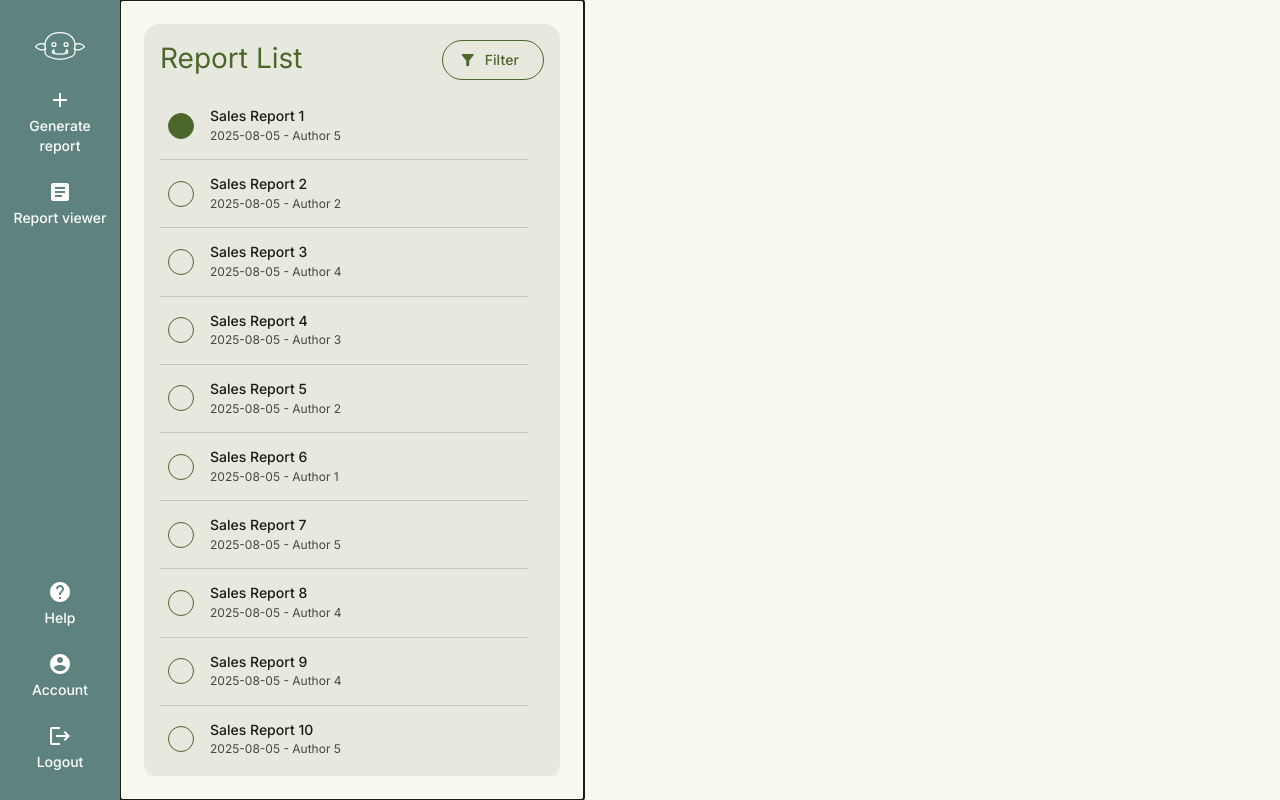
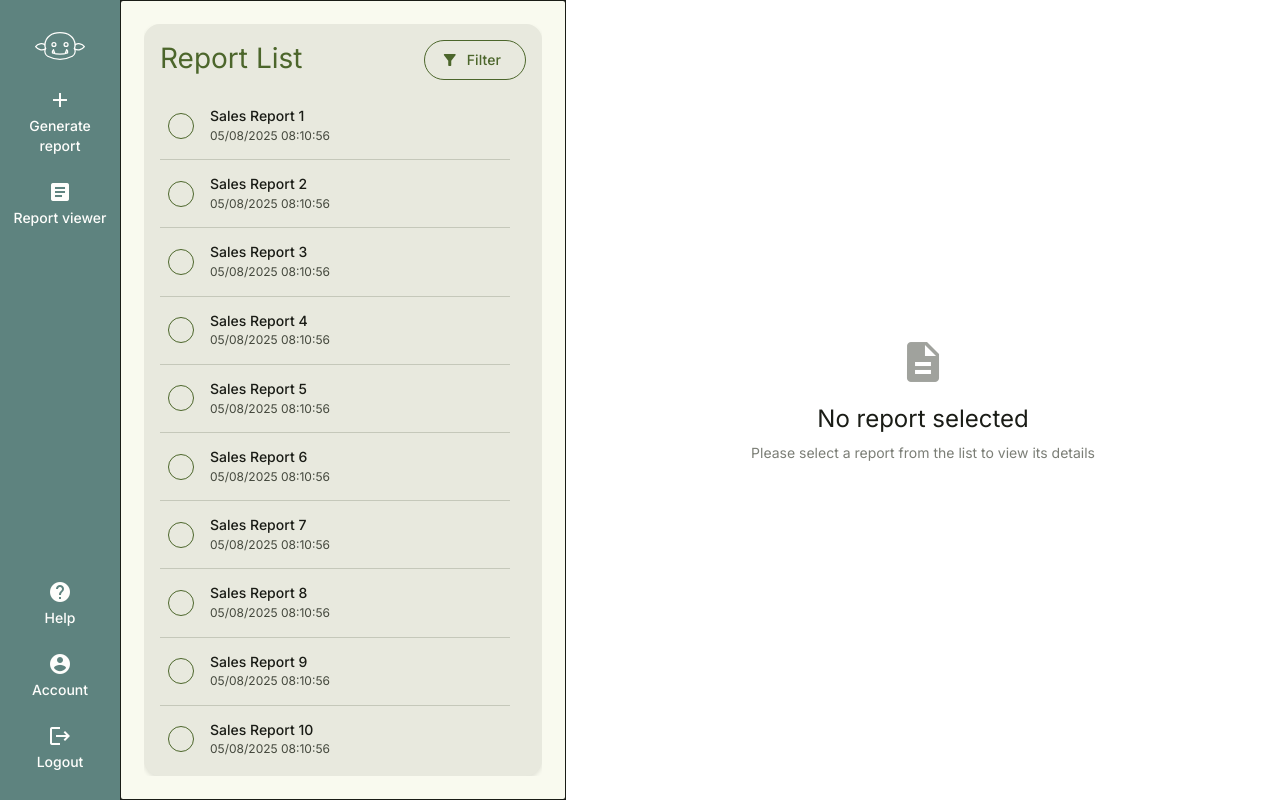
Before and after one commit to jaimeAlorg/Report-builder-tool, an Angular app: page /reports in a window 1280 px wide. Built offline with nearby package versions, Linux system fonts and the light colour scheme.

Commit message:
feat(reports): Implemented no report selected container

```diff
--- a/src/app/components/report-list-card/report-list-card.html
+++ b/src/app/components/report-list-card/report-list-card.html
@@ -10,7 +10,10 @@
     <div class="card-report-container" *ngFor="let report of reportList">
       <div class="card-report" (click)="onReportClick(report)">
         <div class="card-bullet-container">
-          <div class="card-bullet" [class.selected]="report.selected"></div>
+          <div
+            class="card-bullet"
+            [class.selected]="report.selected && !isMobileView"
+          ></div>
         </div>
         <div class="card-information">
           <div class="information-top">
@@ -18,8 +21,8 @@
           </div>
           <div class="information-bottom">
             <p class="report-meta">
-              {{ report.creationDate }} -
-              {{ report.author }}
+              {{ report.creationDate }}
+              {{ report.creationTime }}
             </p>
           </div>
         </div>
--- a/src/app/components/report-list-card/report-list-card.ts
+++ b/src/app/components/report-list-card/report-list-card.ts
@@ -1,4 +1,4 @@
-import { CommonModule } from '@angular/common';
+import { CommonModule, formatDate } from '@angular/common';
 import { Component, EventEmitter, Input, OnInit, Output } from '@angular/core';
 import { MatButtonModule } from '@angular/material/button';
 import { MatDividerModule } from '@angular/material/divider';
@@ -13,8 +13,10 @@ import { reportItemDTO } from '../../models/report-dtos';
   styleUrl: './report-list-card.scss'
 })
 export class ReportListCard implements OnInit {
-  @Output() reportSelected: EventEmitter<number> = new EventEmitter<number>();
+  @Output() reportSelected: EventEmitter<number | null> = new EventEmitter<number | null>();
+  @Input() isMobileView: boolean = false;
   reportList: reportItemDTO[] = [];
+  selectedReport: reportItemDTO | null = null;
 
   constructor(private reportService: ReportService) { }
 
@@ -22,12 +24,19 @@ export class ReportListCard implements OnInit {
     this.getReportList();
   }
 
+  ngOnChanges(): void {
+    if (!this.isMobileView) {
+      this.reportList.forEach(report => report.selected = false);
+    }
+  }
+
   getReportList(): void {
     this.reportService.getReportList().subscribe({
       next: (reportList) => {
         this.reportList = reportList.map((report, index) => ({
           ...report,
-          selected: index === 0
+          creationDate: formatDate(report.creationDate, 'dd/MM/yyyy', 'en-US'),
+          creationTime: report.creationTime,
         }));
       },
       error: (error) => {
@@ -37,8 +46,14 @@ export class ReportListCard implements OnInit {
   }
 
   onReportClick(report: reportItemDTO): void {
-    this.reportList.forEach(r => r.selected = false);
-    report.selected = true;
-    this.reportSelected.emit(report.id);
+    if (this.selectedReport === report && report.selected) {
+      report.selected = !report.selected;
+      this.reportSelected.emit(null);
+    } else {
+      this.reportList.forEach(r => r.selected = false);
+      this.selectedReport = report;
+      report.selected = true;
+      this.reportSelected.emit(report.id);
+    }
   }
 }
--- a/src/app/models/report-dtos.ts
+++ b/src/app/models/report-dtos.ts
@@ -2,6 +2,7 @@ export interface reportItemDTO {
     id: number;
     title: string;
     creationDate: string;
+    creationTime: string;
     author: string;
     selected?: boolean;
 }
--- a/src/app/pages/report-viewer/report-viewer.html
+++ b/src/app/pages/report-viewer/report-viewer.html
@@ -4,8 +4,16 @@
     [class.hidden-mobile]="isMobile && selectedReportId"
   >
     <app-report-list-card
+      [isMobileView]="isMobile"
       (reportSelected)="onReportSelected($event)"
     ></app-report-list-card>
+  </div>
+  <div class="no-report-selected-container" *ngIf="!isMobile && !reportData">
+    <div class="no-report-content">
+      <mat-icon>description</mat-icon>
+      <h3>No report selected</h3>
+      <p>Please select a report from the list to view its details</p>
+    </div>
   </div>
   <div
     class="report-view-container"
--- a/src/app/pages/report-viewer/report-viewer.scss
+++ b/src/app/pages/report-viewer/report-viewer.scss
@@ -153,6 +153,41 @@
   }
 }
 
+.no-report-selected-container {
+  display: flex;
+  align-items: center;
+  justify-content: center;
+  width: 60%;
+  background-color: var(--mat-sys-surface-container-lowest);
+  padding: tokens.spacing(xxl);
+
+  .no-report-content {
+    text-align: center;
+    color: var(--mat-sys-on-surface-variant);
+
+    mat-icon {
+      font-size: 48px;
+      width: 48px;
+      height: 48px;
+      margin-bottom: tokens.spacing(md);
+      opacity: 0.5;
+      color: var(--mat-sys-on-surface-variant);
+    }
+
+    h3 {
+      font: var(--mat-sys-headline-small);
+      margin: 0 0 tokens.spacing(sm) 0;
+      color: var(--mat-sys-on-surface);
+    }
+
+    p {
+      font: var(--mat-sys-body-medium);
+      margin: 0;
+      opacity: 0.7;
+    }
+  }
+}
+
 @media (max-width: 768px) {
   .report-viewer-container {
     flex-direction: column;
--- a/src/app/pages/report-viewer/report-viewer.ts
+++ b/src/app/pages/report-viewer/report-viewer.ts
@@ -38,7 +38,13 @@ export class ReportViewer implements OnInit {
     this.isMobile = window.innerWidth <= this.MOBILE_BREAKPOINT;
   }
 
-  onReportSelected(reportId: number): void {
+  onReportSelected(reportId: number | null): void {
+    if (reportId === null) {
+      this.reportData = null;
+      this.selectedReportId = null;
+      return;
+    }
+
     this.selectedReportId = reportId;
     this.reportService.getReportData(reportId)?.subscribe(reportData => {
       this.reportData = reportData;
--- a/src/app/services/report-service.ts
+++ b/src/app/services/report-service.ts
@@ -20,8 +20,8 @@ export class ReportService {
           id: report.id,
           title: report.title,
           creationDate: report.creationDate,
+          creationTime: report.creationTime,
           author: report.author,
-          selected: false
         }
         reportList.push(reportItem);
       });
```
